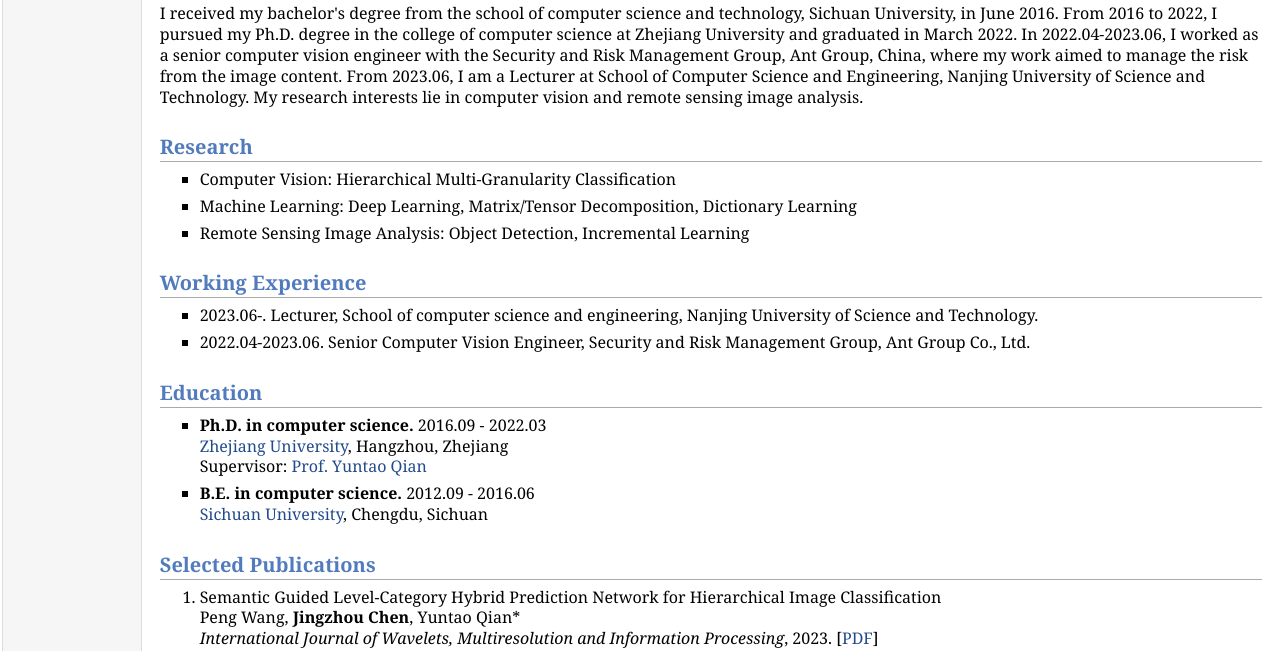
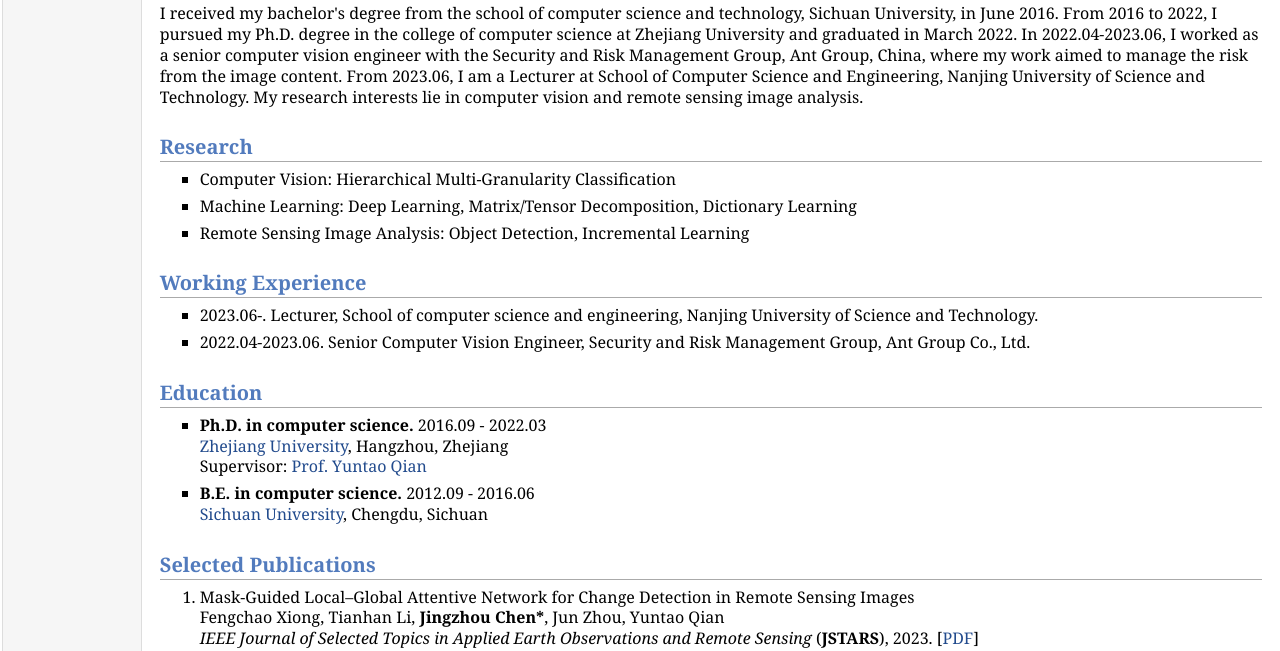
Before and after one commit to MonsterZhZh/MonsterZhZh.github.io, a plain HTML site: page index.html in a window 1280 px wide. Shown: the part 301-952 px from the top of the page. Drawn offline with Linux system fonts and the light colour scheme.

Commit message:
JSTARS-2023

```diff
--- a/index.html
+++ b/index.html
@@ -79,6 +79,15 @@ My research interests lie in computer vision and remote sensing image analysis.<
 </ul>
 <h2>Selected Publications</h2>
 <ol>
+<li>
+	<p>
+	<span class="article">Mask-Guided Local–Global Attentive Network for Change Detection in Remote Sensing Images</span>
+	<br>
+	<span class="author">Fengchao Xiong, Tianhan Li, <strong>Jingzhou Chen*</strong>, Jun Zhou, Yuntao Qian</span>
+	<br>
+	<span class="venue"> <i>IEEE Journal of Selected Topics in Applied Earth Observations and Remote Sensing</i></span> (<strong>JSTARS</strong>), 2023. [<a href="https://ieeexplore.ieee.org/document/10381757?source=authoralert">PDF</a>]
+	</p>
+</li>
 <li>
 	<p>
 	<span class="article">Semantic Guided Level-Category Hybrid Prediction Network for Hierarchical Image Classification</span>
```
Also changed, not shown: 1 other file.
